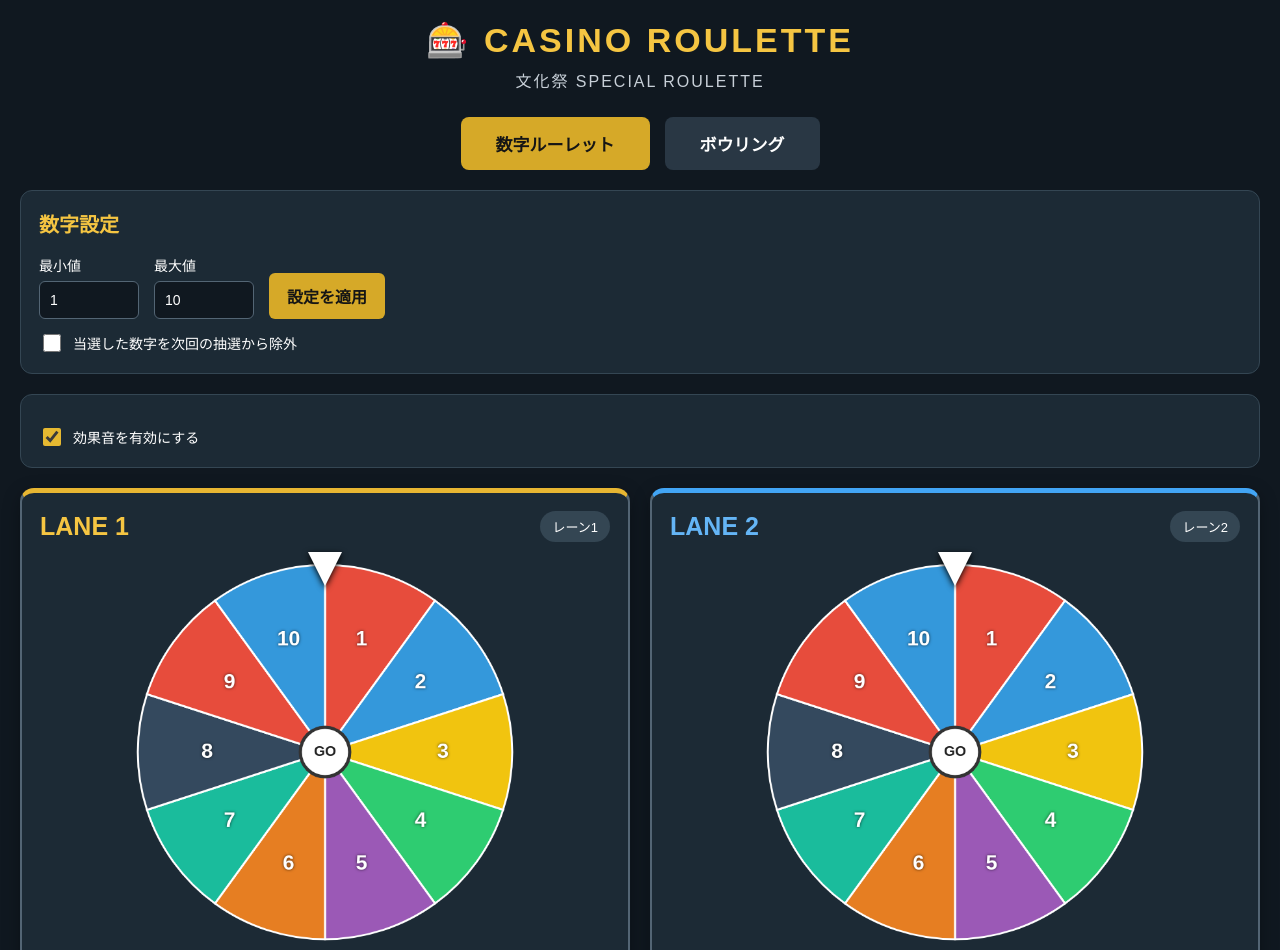
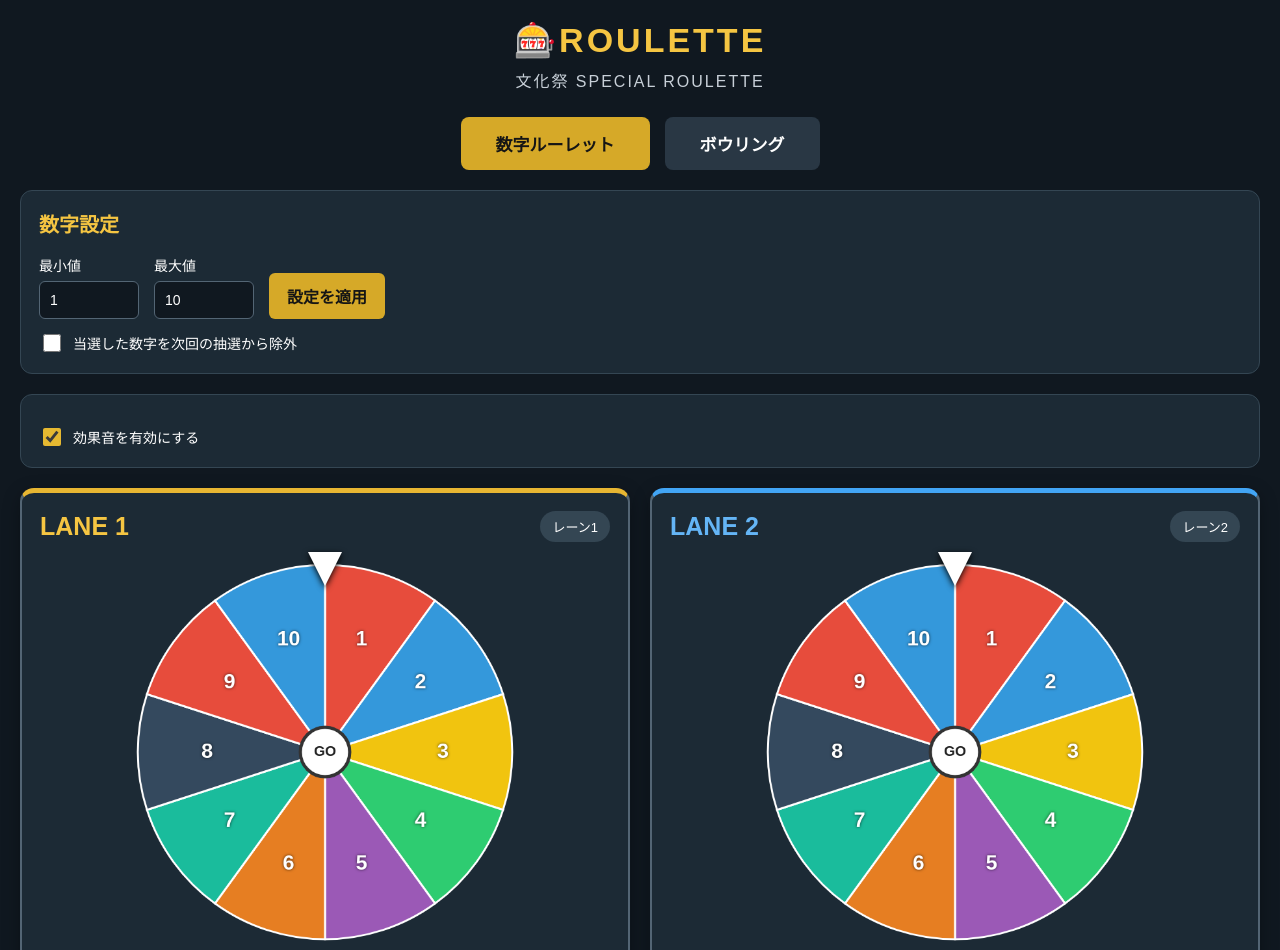
Before and after one commit to pokonose/Roulette, a plain HTML site: page index.html in a window 1280 px wide. Shown: the top 950 px of the page. Drawn offline with Linux system fonts and the light colour scheme.

Commit message:
Update index.html

```diff
--- a/index.html
+++ b/index.html
@@ -4,7 +4,7 @@
 <head>
   <meta charset="UTF-8">
   <meta name="viewport" content="width=device-width, initial-scale=1.0">
-  <title>CASINO ROULETTE</title>
+  <title>ROULETTE</title>
   <link rel="stylesheet" href="style.css">
 </head>
 
@@ -13,7 +13,7 @@
 
     <!-- ヘッダー -->
     <header class="app-header">
-      <h1>🎰 CASINO ROULETTE</h1>
+      <h1>🎰ROULETTE</h1>
       <p>文化祭 SPECIAL ROULETTE</p>
     </header>
 
```
